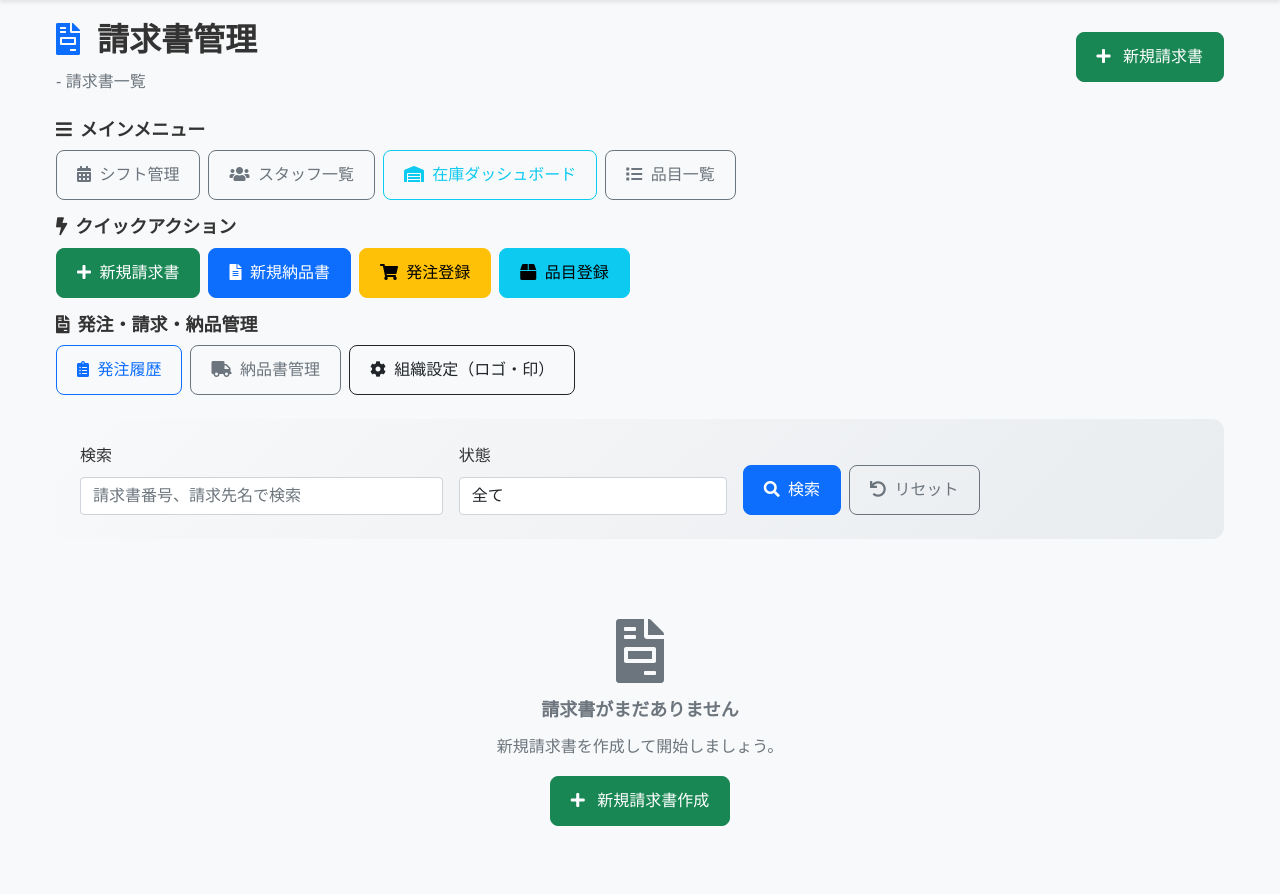
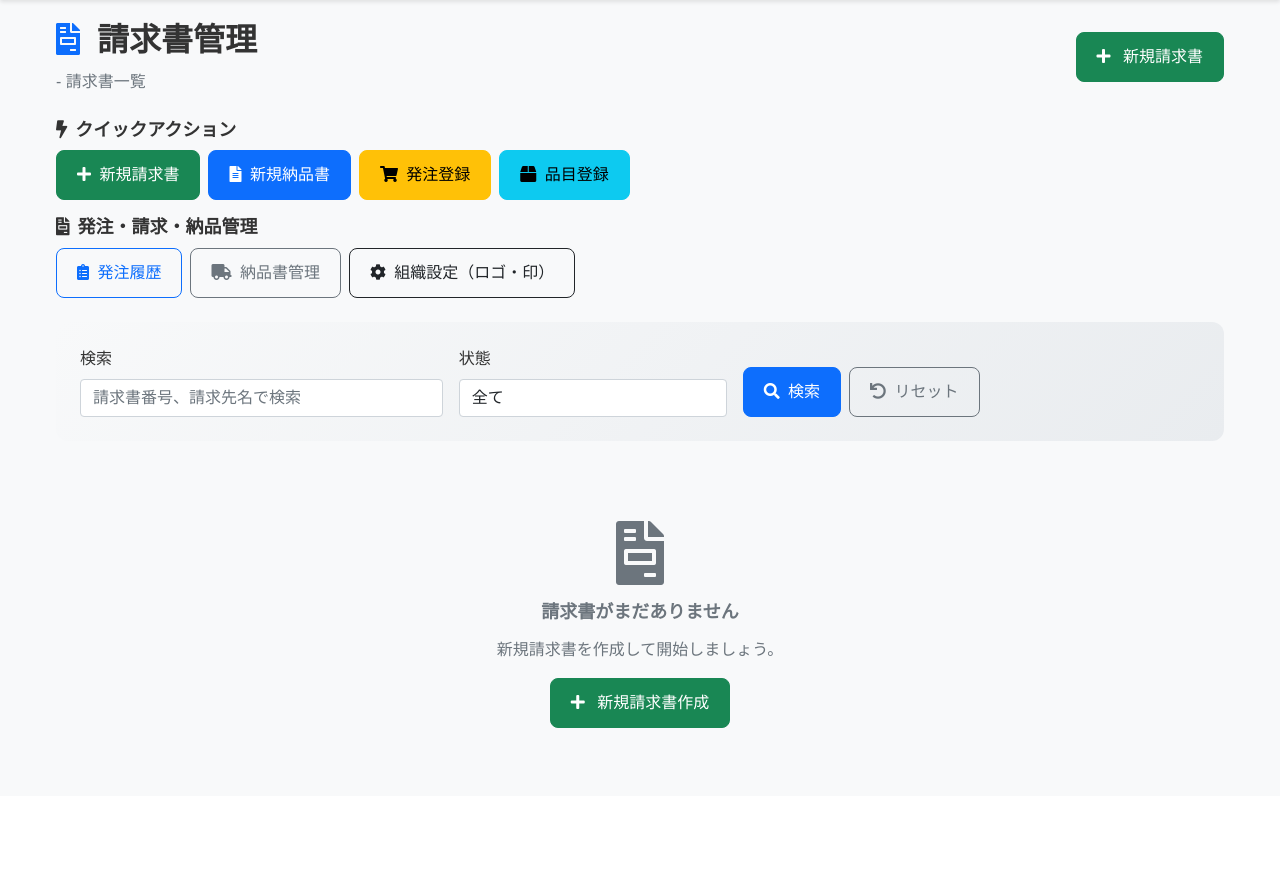
Before and after one commit to betweentabin/wakakusa-shift, a Django app: template templates/shift_management/invoice_list.html in a window 1280 px wide. Shown: the part 66-960 px from the top of the page. After the commit the page ends 794 px from the top, so only its background shows below. Run offline with Django 5.2, Linux system fonts and the light colour scheme; the template is opened without the code that fills it, so the values that code supplies are empty.

Commit message:
Remove main navigation menu from inventory and invoice pages
在庫管理・請求書管理ページからメインメニューを削除
- クイックアクションのみを表示し、UIをシンプル化
- 請求書一覧、納品書一覧、発注一覧、品目一覧ページから削除

🤖 Generated with [Claude Code](https://claude.com/claude-code)

Co-Authored-By: Claude <noreply@anthropic.com>

```diff
--- a/templates/shift_management/invoice_list.html
+++ b/templates/shift_management/invoice_list.html
@@ -81,31 +81,6 @@
                         新規請求書
                     </a>
                 </div>
-            </div>
-        </div>
-    </div>
-
-    <!-- メインナビゲーション -->
-    <div class="row mb-3">
-        <div class="col-12">
-            <h5 class="mb-2"><i class="fas fa-bars me-2"></i>メインメニュー</h5>
-            <div class="d-flex gap-2 flex-wrap">
-                <a href="{% url 'shift_management:calendar' %}" class="btn btn-outline-secondary">
-                    <i class="fas fa-calendar-alt me-1"></i>
-                    シフト管理
-                </a>
-                <a href="{% url 'shift_management:staff_list' %}" class="btn btn-outline-secondary">
-                    <i class="fas fa-users me-1"></i>
-                    スタッフ一覧
-                </a>
-                <a href="{% url 'shift_management:inventory_dashboard' %}" class="btn btn-outline-info">
-                    <i class="fas fa-warehouse me-1"></i>
-                    在庫ダッシュボード
-                </a>
-                <a href="{% url 'shift_management:item_list' %}" class="btn btn-outline-secondary">
-                    <i class="fas fa-list me-1"></i>
-                    品目一覧
-                </a>
             </div>
         </div>
     </div>
```
Also changed, not shown: templates/shift_management/delivery_note_list.html (+0 -25 lines), templates/shift_management/item_list.html (+0 -21 lines), templates/shift_management/order_list.html (+0 -25 lines).
